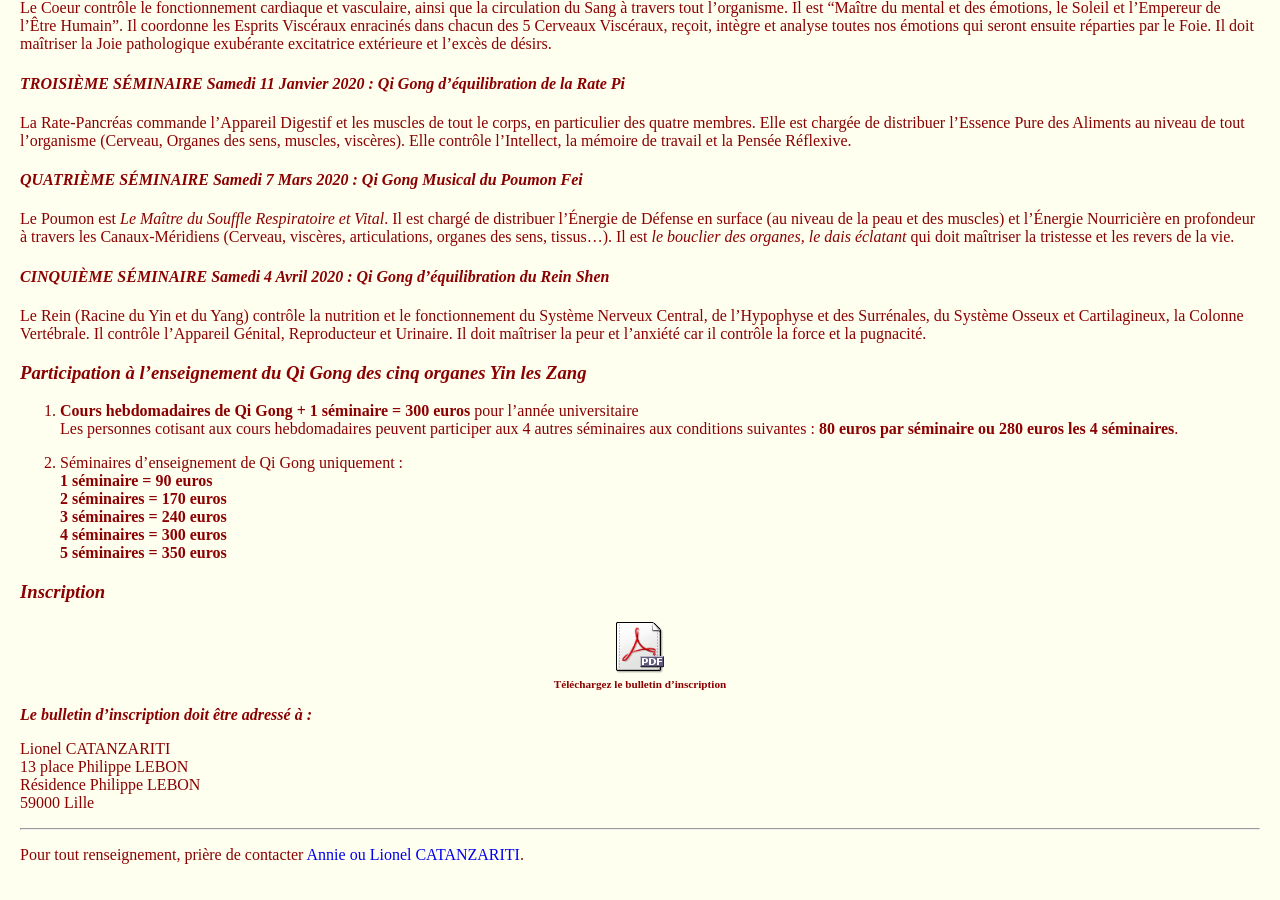
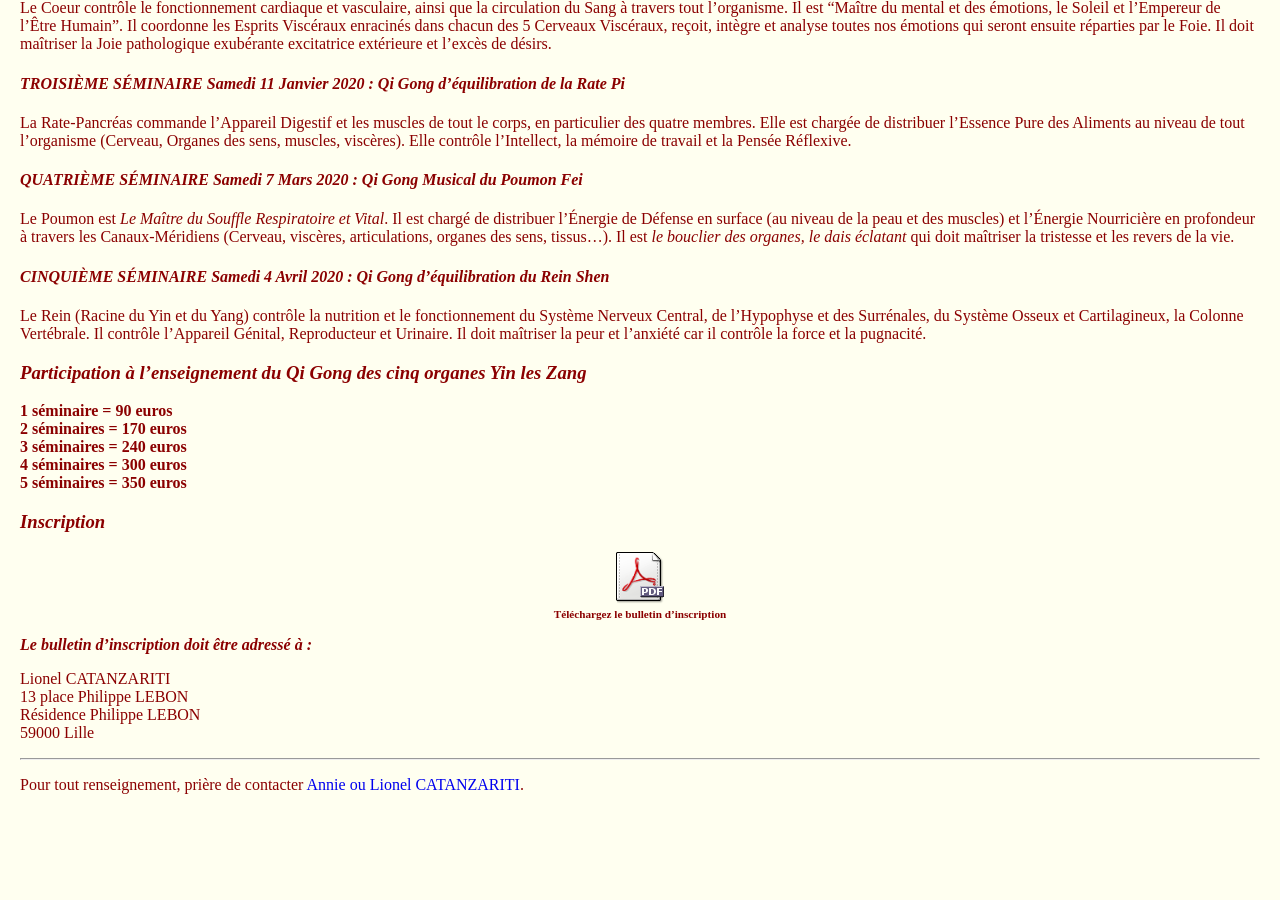
Before and after one commit to qi-energetique/qi-energetique.github.io, a Jekyll site: the page built from qigong.md, in a window 1280 px wide and 900 px high, scrolled down 981 px. Built offline with Jekyll 4.4.1, drawn with Linux system fonts in a browser that asks for light colours; after the commit the page ends 1811 px from its top, so only the background shows below that.

Commit message:
updated gi gong

```diff
--- a/qigong.md
+++ b/qigong.md
@@ -54,11 +54,6 @@ Le Rein (Racine du Yin et du Yang) contrôle la nutrition et le fonctionnement d
 
 ### *Participation à l'enseignement du Qi Gong des cinq organes Yin les Zang* ###
 
-1. **Cours hebdomadaires de Qi Gong + 1 séminaire = 300 euros** pour l’année universitaire
-Les personnes cotisant aux cours hebdomadaires peuvent participer aux 4 autres séminaires aux
-conditions suivantes : **80 euros par séminaire ou 280 euros les 4 séminaires**.
-
-2. Séminaires d'enseignement de Qi Gong uniquement :
 **1 séminaire = 90 euros
 2 séminaires = 170 euros
 3 séminaires = 240 euros
```
